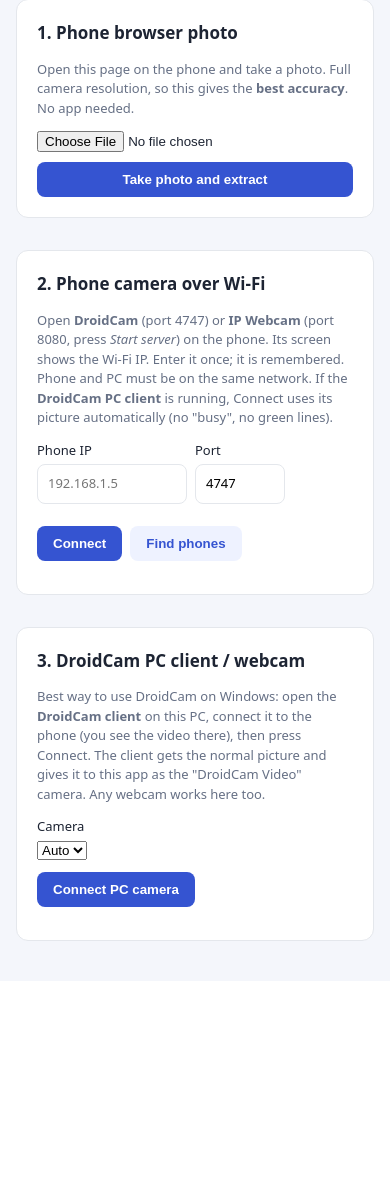
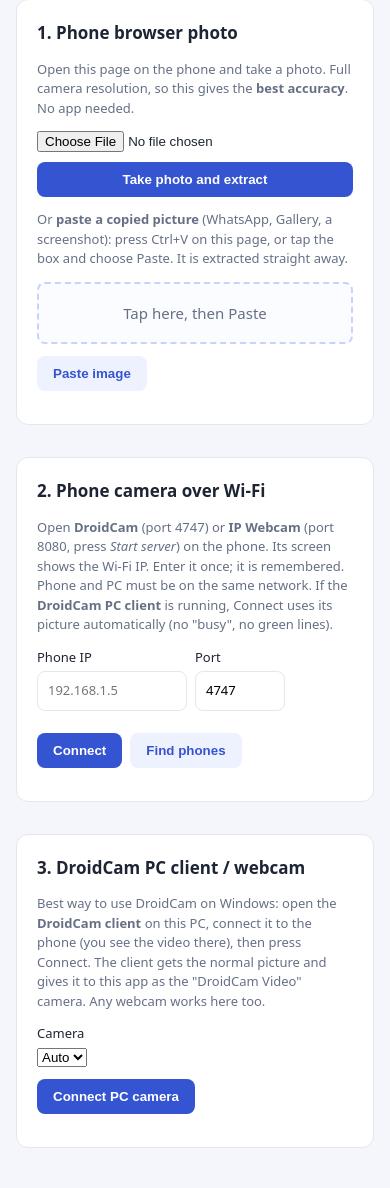
Before and after one commit to amit-sharma-ds/InvoAgent, a Flask app: page /camera in a window 390 px wide. Shown: the part 350-1538 px from the top of the page. Before the commit the page ends 1291 px from the top, so only its background shows below. Run offline with Flask 3, Linux system fonts and the light colour scheme; the visitor is signed in with stand-in values (Sample User, id 1); data that the repository does not hold is empty; some libraries are stand-ins or nearby versions.

Commit message:
Phone camera page: paste a copied picture and it is extracted straight away
Ctrl+V anywhere on the page, a "Tap here, then Paste" box for phones, and a Paste image
button where the browser allows reading the clipboard (HTTPS and localhost).

Co-Authored-By: Claude Opus 5.5 <noreply@anthropic.com>

```diff
--- a/static/app.js
+++ b/static/app.js
@@ -320,3 +320,51 @@
     form.submit();  // does not fire 'submit' again
   }, true);
 })();
+
+// Phone camera page: a copied picture (WhatsApp, Gallery, a screenshot) can be pasted and is extracted straight away.
+(function () {
+  const form = document.getElementById("photo-form");
+  const box = document.getElementById("paste-box");
+  if (!form || !box) return;
+  const input = form.querySelector('input[type="file"]');
+  const msg = document.getElementById("paste-msg");
+  const btn = document.getElementById("paste-btn");
+  const EXT = { "image/png": "png", "image/jpeg": "jpg", "image/webp": "webp", "image/bmp": "bmp", "image/tiff": "tif" };
+
+  function send(blob) {
+    if (!blob || !EXT[blob.type] || typeof DataTransfer === "undefined") return false;
+    const stamp = new Date().toISOString().replace(/\D/g, "").slice(0, 14);
+    const dt = new DataTransfer();
+    dt.items.add(new File([blob], `pasted-${stamp}.${EXT[blob.type]}`, { type: blob.type }));
+    input.files = dt.files;
+    box.textContent = "";
+    msg.textContent = "Picture pasted. Extracting…";
+    if (form.requestSubmit) form.requestSubmit(); else form.submit();
+    return true;
+  }
+
+  document.addEventListener("paste", (e) => {
+    const items = e.clipboardData ? Array.from(e.clipboardData.items) : [];
+    const item = items.find((it) => it.kind === "file" && EXT[it.type]);
+    if (item && send(item.getAsFile())) e.preventDefault();
+    else if (e.target === box || box.contains(e.target)) {
+      e.preventDefault();
+      msg.textContent = "No picture to paste. Copy an invoice picture first.";
+    }
+  });
+  box.addEventListener("input", () => { box.textContent = ""; });  // the box only takes pictures, not text
+
+  if (btn && navigator.clipboard && navigator.clipboard.read) {  // HTTPS pages and localhost only
+    btn.hidden = false;
+    btn.addEventListener("click", async () => {
+      try {
+        for (const item of await navigator.clipboard.read()) {
+          for (const type of item.types) if (EXT[type] && send(await item.getType(type))) return;
+        }
+        msg.textContent = "No picture copied. Copy an invoice picture first, then press Paste image.";
+      } catch (err) {
+        msg.textContent = "The browser did not allow reading the clipboard. Tap the box and choose Paste, or press Ctrl+V.";
+      }
+    });
+  }
+})();
--- a/static/style.css
+++ b/static/style.css
@@ -232,6 +232,10 @@ body.no-scroll { overflow: hidden; }
 .inline-fields input[type="number"] { width: 90px; margin-left: 0; }
 button.chip { border: 0; cursor: pointer; font: inherit; font-size: 13px; }
 
+.paste-box { border: 2px dashed #c7d2fe; border-radius: 8px; padding: 18px 12px; text-align: center;
+  background: #fbfcff; color: var(--muted); min-height: 24px; outline: none; overflow: hidden; }
+.paste-box:empty::before { content: attr(data-placeholder); }
+.paste-box:focus { border-color: var(--brand); background: #eef2ff; }
 .preview { margin-top: 12px; }
 .preview img { width: 100%; border-radius: 8px; border: 1px solid var(--border); background: #000; }
 details summary { cursor: pointer; font-weight: 600; }
--- a/templates/camera.html
+++ b/templates/camera.html
@@ -10,11 +10,19 @@
     <h2>1. Phone browser photo</h2>
     <p class="muted small">Open this page on the phone and take a photo. Full camera resolution, so this gives the
       <strong>best accuracy</strong>. No app needed.</p>
-    <form method="post" action="{{ url_for('upload') }}" enctype="multipart/form-data" class="stack">
+    <form method="post" action="{{ url_for('upload') }}" enctype="multipart/form-data" class="stack" id="photo-form">
       <input type="hidden" name="source" value="camera">
       <input type="file" name="files" accept="image/*" capture="environment" required>
       <button class="btn" type="submit">Take photo and extract</button>
     </form>
+    <p class="muted small">Or <strong>paste a copied picture</strong> (WhatsApp, Gallery, a screenshot): press
+      Ctrl+V on this page, or tap the box and choose Paste. It is extracted straight away.</p>
+    <div class="paste-box" id="paste-box" contenteditable="true" inputmode="none" role="textbox"
+         aria-label="Paste a copied invoice picture here" data-placeholder="Tap here, then Paste"></div>
+    <div class="actions">
+      <button class="btn secondary" type="button" id="paste-btn" hidden>Paste image</button>
+    </div>
+    <p class="small muted" id="paste-msg"></p>
   </div>
 
   <div class="card">
```
